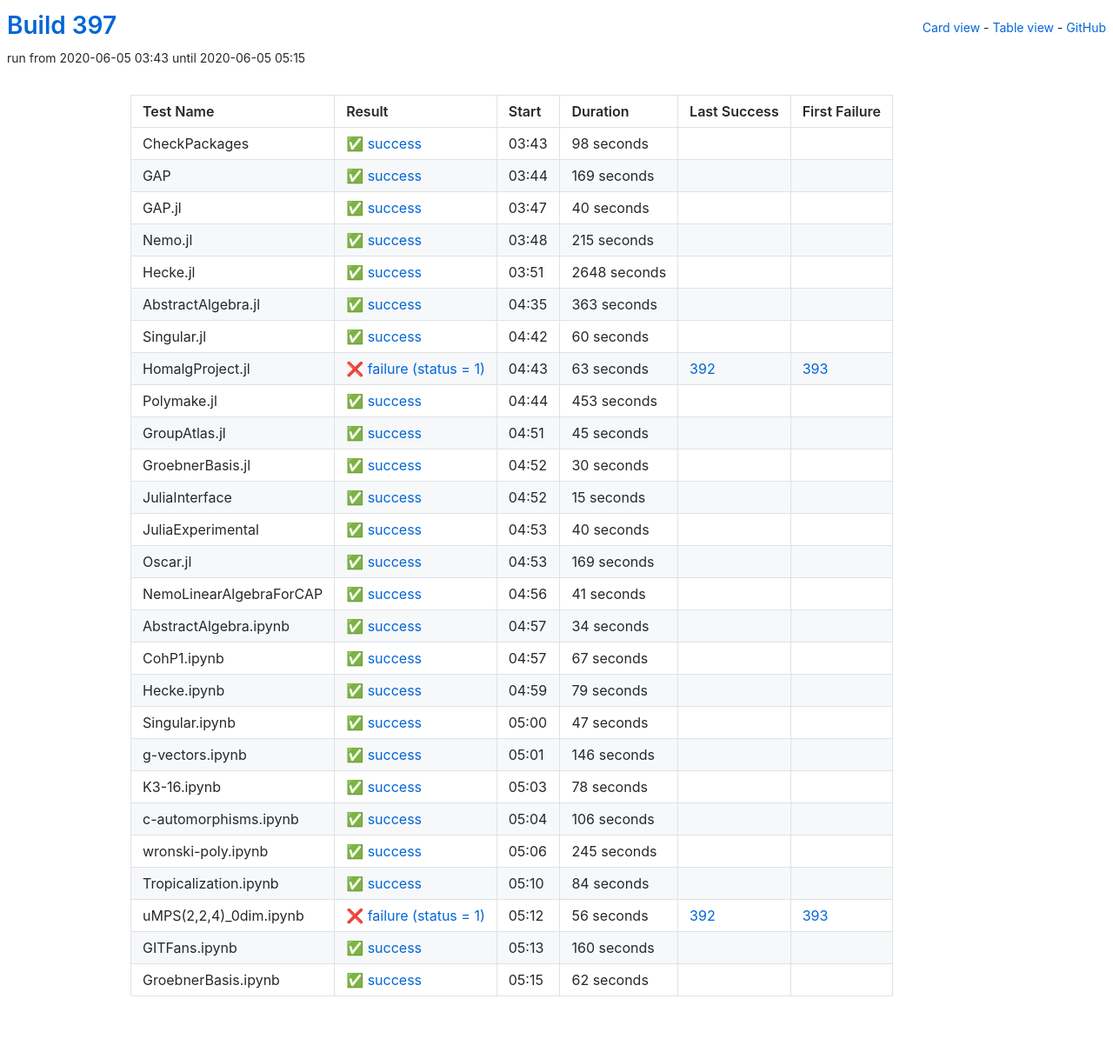
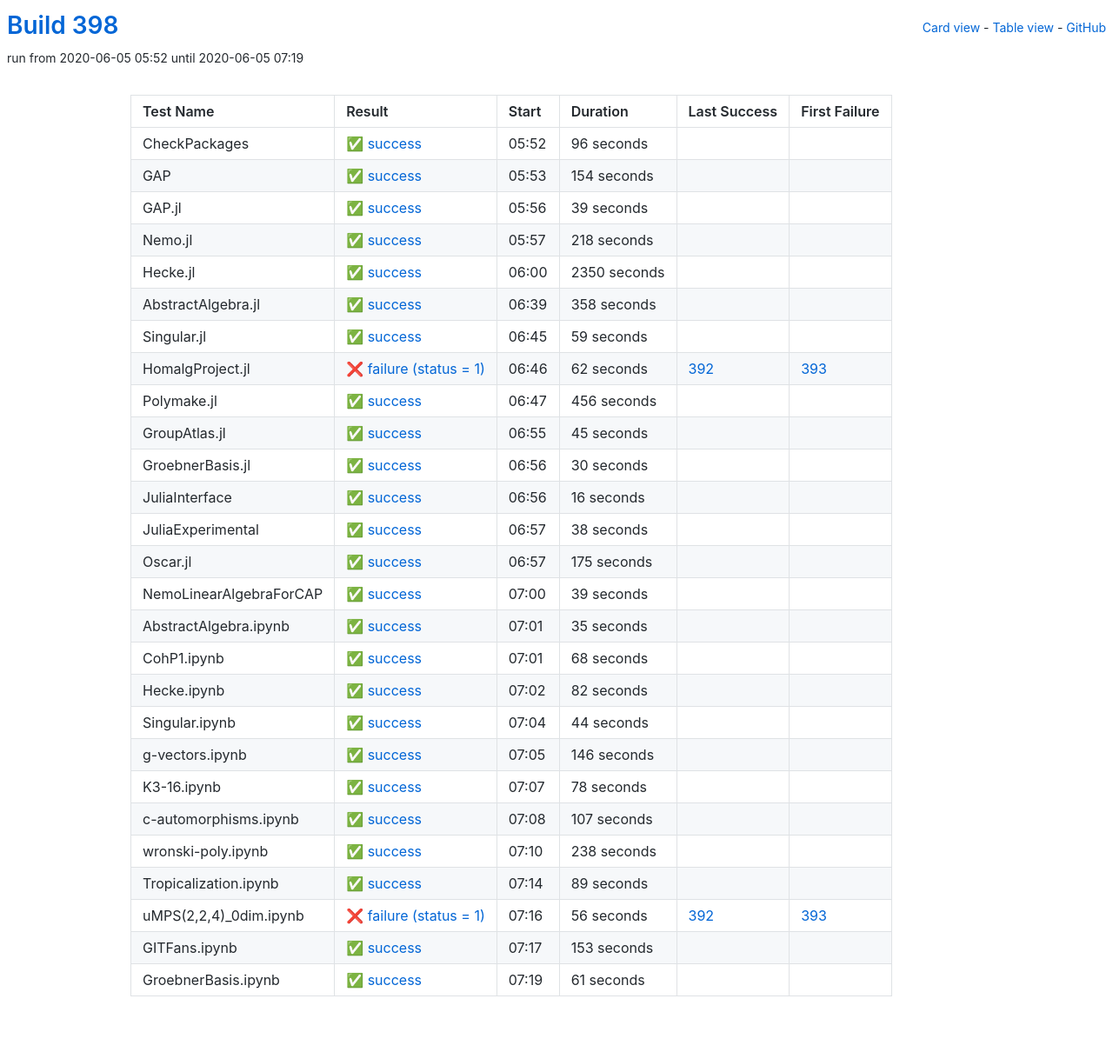
Before and after one commit to oscar-system/oscar-ci-status-1.4, a Jekyll site: the page built from table.html, in a window 1280 px wide. Shown: the whole page at 87% size. Built offline with Jekyll 4.4.1, drawn with Linux system fonts in a browser that asks for light colours.

Commit message:
Build 398

```diff
--- a/_data/ci.yml
+++ b/_data/ci.yml
@@ -1,113 +1,113 @@
-build: 397
-build_url: https://oscarci.mathematik.uni-kl.de/job/oscar-julia-1.4/397/
+build: 398
+build_url: https://oscarci.mathematik.uni-kl.de/job/oscar-julia-1.4/398/
 job: oscar-julia-1.4
 tests:
-- duration: 98
+- duration: 96
   exitcode: 0
   first_failure: false
   first_failure_url: null
   id: checkpackages
   last_success: false
   last_success_url: null
-  log: https://oscarci.mathematik.uni-kl.de/job/oscar-julia-1.4/397/artifact/logs/build-397/CheckPackages.log
+  log: https://oscarci.mathematik.uni-kl.de/job/oscar-julia-1.4/398/artifact/logs/build-398/CheckPackages.log
   name: CheckPackages
-  start: 2020-06-05 03:43
+  start: 2020-06-05 05:52
   status: success
   success: true
-- duration: 169
+- duration: 154
   exitcode: 0
   first_failure: false
   first_failure_url: null
   id: gap
   last_success: false
   last_success_url: null
-  log: https://oscarci.mathematik.uni-kl.de/job/oscar-julia-1.4/397/artifact/logs/build-397/GAP.log
+  log: https://oscarci.mathematik.uni-kl.de/job/oscar-julia-1.4/398/artifact/logs/build-398/GAP.log
   name: GAP
-  start: 2020-06-05 03:44
+  start: 2020-06-05 05:53
   status: success
   success: true
-- duration: 40
+- duration: 39
   exitcode: 0
   first_failure: false
   first_failure_url: null
   id: gap-jl
   last_success: false
   last_success_url: null
-  log: https://oscarci.mathematik.uni-kl.de/job/oscar-julia-1.4/397/artifact/logs/build-397/GAP.jl.log
+  log: https://oscarci.mathematik.uni-kl.de/job/oscar-julia-1.4/398/artifact/logs/build-398/GAP.jl.log
   name: GAP.jl
-  start: 2020-06-05 03:47
+  start: 2020-06-05 05:56
   status: success
   success: true
-- duration: 215
+- duration: 218
   exitcode: 0
   first_failure: false
   first_failure_url: null
   id: nemo-jl
   last_success: false
   last_success_url: null
-  log: https://oscarci.mathematik.uni-kl.de/job/oscar-julia-1.4/397/artifact/logs/build-397/Nemo.jl.log
+  log: https://oscarci.mathematik.uni-kl.de/job/oscar-julia-1.4/398/artifact/logs/build-398/Nemo.jl.log
   name: Nemo.jl
-  start: 2020-06-05 03:48
+  start: 2020-06-05 05:57
   status: success
   success: true
-- duration: 2648
+- duration: 2350
   exitcode: 0
   first_failure: false
   first_failure_url: null
   id: hecke-jl
   last_success: false
   last_success_url: null
-  log: https://oscarci.mathematik.uni-kl.de/job/oscar-julia-1.4/397/artifact/logs/build-397/Hecke.jl.log
+  log: https://oscarci.mathematik.uni-kl.de/job/oscar-julia-1.4/398/artifact/logs/build-398/Hecke.jl.log
   name: Hecke.jl
-  start: 2020-06-05 03:51
+  start: 2020-06-05 06:00
   status: success
   success: true
-- duration: 363
+- duration: 358
   exitcode: 0
   first_failure: false
   first_failure_url: null
   id: abstractalgebra-jl
   last_success: false
   last_success_url: null
-  log: https://oscarci.mathematik.uni-kl.de/job/oscar-julia-1.4/397/artifact/logs/build-397/AbstractAlgebra.jl.log
+  log: https://oscarci.mathematik.uni-kl.de/job/oscar-julia-1.4/398/artifact/logs/build-398/AbstractAlgebra.jl.log
   name: AbstractAlgebra.jl
-  start: 2020-06-05 04:35
+  start: 2020-06-05 06:39
   status: success
   success: true
-- duration: 60
+- duration: 59
   exitcode: 0
   first_failure: false
   first_failure_url: null
   id: singular-jl
   last_success: false
   last_success_url: null
-  log: https://oscarci.mathematik.uni-kl.de/job/oscar-julia-1.4/397/artifact/logs/build-397/Singular.jl.log
+  log: https://oscarci.mathematik.uni-kl.de/job/oscar-julia-1.4/398/artifact/logs/build-398/Singular.jl.log
   name: Singular.jl
-  start: 2020-06-05 04:42
+  start: 2020-06-05 06:45
   status: success
   success: true
-- duration: 63
+- duration: 62
   exitcode: 1
   first_failure: 393
   first_failure_url: https://oscarci.mathematik.uni-kl.de/job/oscar-julia-1.4/393/
   id: homalgproject-jl
   last_success: 392
   last_success_url: https://oscarci.mathematik.uni-kl.de/job/oscar-julia-1.4/392/
-  log: https://oscarci.mathematik.uni-kl.de/job/oscar-julia-1.4/397/artifact/logs/build-397/HomalgProject.jl.log
+  log: https://oscarci.mathematik.uni-kl.de/job/oscar-julia-1.4/398/artifact/logs/build-398/HomalgProject.jl.log
   name: HomalgProject.jl
-  start: 2020-06-05 04:43
+  start: 2020-06-05 06:46
   status: failure
   success: false
-- duration: 453
+- duration: 456
   exitcode: 0
   first_failure: false
   first_failure_url: null
   id: polymake-jl
   last_success: false
   last_success_url: null
-  log: https://oscarci.mathematik.uni-kl.de/job/oscar-julia-1.4/397/artifact/logs/build-397/Polymake.jl.log
+  log: https://oscarci.mathematik.uni-kl.de/job/oscar-julia-1.4/398/artifact/logs/build-398/Polymake.jl.log
   name: Polymake.jl
-  start: 2020-06-05 04:44
+  start: 2020-06-05 06:47
   status: success
   success: true
 - duration: 45
@@ -117,9 +117,9 @@ tests:
   id: groupatlas-jl
   last_success: false
   last_success_url: null
-  log: https://oscarci.mathematik.uni-kl.de/job/oscar-julia-1.4/397/artifact/logs/build-397/GroupAtlas.jl.log
+  log: https://oscarci.mathematik.uni-kl.de/job/oscar-julia-1.4/398/artifact/logs/build-398/GroupAtlas.jl.log
   name: GroupAtlas.jl
-  start: 2020-06-05 04:51
+  start: 2020-06-05 06:55
   status: success
   success: true
 - duration: 30
@@ -129,105 +129,105 @@ tests:
   id: groebnerbasis-jl
   last_success: false
   last_success_url: null
-  log: https://oscarci.mathematik.uni-kl.de/job/oscar-julia-1.4/397/artifact/logs/build-397/GroebnerBasis.jl.log
+  log: https://oscarci.mathematik.uni-kl.de/job/oscar-julia-1.4/398/artifact/logs/build-398/GroebnerBasis.jl.log
   name: GroebnerBasis.jl
-  start: 2020-06-05 04:52
+  start: 2020-06-05 06:56
   status: success
   success: true
-- duration: 15
+- duration: 16
   exitcode: 0
   first_failure: false
   first_failure_url: null
   id: juliainterface
   last_success: false
   last_success_url: null
-  log: https://oscarci.mathematik.uni-kl.de/job/oscar-julia-1.4/397/artifact/logs/build-397/JuliaInterface.log
+  log: https://oscarci.mathematik.uni-kl.de/job/oscar-julia-1.4/398/artifact/logs/build-398/JuliaInterface.log
   name: JuliaInterface
-  start: 2020-06-05 04:52
+  start: 2020-06-05 06:56
   status: success
   success: true
-- duration: 40
+- duration: 38
   exitcode: 0
   first_failure: false
   first_failure_url: null
   id: juliaexperimental
   last_success: false
   last_success_url: null
-  log: https://oscarci.mathematik.uni-kl.de/job/oscar-julia-1.4/397/artifact/logs/build-397/JuliaExperimental.log
+  log: https://oscarci.mathematik.uni-kl.de/job/oscar-julia-1.4/398/artifact/logs/build-398/JuliaExperimental.log
   name: JuliaExperimental
-  start: 2020-06-05 04:53
+  start: 2020-06-05 06:57
   status: success
   success: true
-- duration: 169
+- duration: 175
   exitcode: 0
   first_failure: false
   first_failure_url: null
   id: oscar-jl
   last_success: false
   last_success_url: null
-  log: https://oscarci.mathematik.uni-kl.de/job/oscar-julia-1.4/397/artifact/logs/build-397/Oscar.jl.log
+  log: https://oscarci.mathematik.uni-kl.de/job/oscar-julia-1.4/398/artifact/logs/build-398/Oscar.jl.log
   name: Oscar.jl
-  start: 2020-06-05 04:53
+  start: 2020-06-05 06:57
   status: success
   success: true
-- duration: 41
+- duration: 39
   exitcode: 0
   first_failure: false
   first_failure_url: null
   id: nemolinearalgebraforcap
   last_success: false
   last_success_url: null
-  log: https://oscarci.mathematik.uni-kl.de/job/oscar-julia-1.4/397/artifact/logs/build-397/NemoLinearAlgebraForCAP.log
+  log: https://oscarci.mathematik.uni-kl.de/job/oscar-julia-1.4/398/artifact/logs/build-398/NemoLinearAlgebraForCAP.log
   name: NemoLinearAlgebraForCAP
-  start: 2020-06-05 04:56
+  start: 2020-06-05 07:00
   status: success
   success: true
-- duration: 34
+- duration: 35
   exitcode: 0
   first_failure: false
   first_failure_url: null
   id: abstractalgebra-ipynb
   last_success: false
   last_success_url: null
-  log: https://oscarci.mathematik.uni-kl.de/job/oscar-julia-1.4/397/artifact/logs/build-397/AbstractAlgebra.ipynb.log
+  log: https://oscarci.mathematik.uni-kl.de/job/oscar-julia-1.4/398/artifact/logs/build-398/AbstractAlgebra.ipynb.log
   name: AbstractAlgebra.ipynb
-  start: 2020-06-05 04:57
+  start: 2020-06-05 07:01
   status: success
   success: true
-- duration: 67
+- duration: 68
   exitcode: 0
   first_failure: false
   first_failure_url: null
   id: cohp1-ipynb
   last_success: false
   last_success_url: null
-  log: https://oscarci.mathematik.uni-kl.de/job/oscar-julia-1.4/397/artifact/logs/build-397/CohP1.ipynb.log
+  log: https://oscarci.mathematik.uni-kl.de/job/oscar-julia-1.4/398/artifact/logs/build-398/CohP1.ipynb.log
   name: CohP1.ipynb
-  start: 2020-06-05 04:57
+  start: 2020-06-05 07:01
   status: success
   success: true
-- duration: 79
+- duration: 82
   exitcode: 0
   first_failure: false
   first_failure_url: null
   id: hecke-ipynb
   last_success: false
   last_success_url: null
-  log: https://oscarci.mathematik.uni-kl.de/job/oscar-julia-1.4/397/artifact/logs/build-397/Hecke.ipynb.log
+  log: https://oscarci.mathematik.uni-kl.de/job/oscar-julia-1.4/398/artifact/logs/build-398/Hecke.ipynb.log
   name: Hecke.ipynb
-  start: 2020-06-05 04:59
+  start: 2020-06-05 07:02
   status: success
   success: true
-- duration: 47
+- duration: 44
   exitcode: 0
   first_failure: false
   first_failure_url: null
   id: singular-ipynb
   last_success: false
   last_success_url: null
-  log: https://oscarci.mathematik.uni-kl.de/job/oscar-julia-1.4/397/artifact/logs/build-397/Singular.ipynb.log
+  log: https://oscarci.mathematik.uni-kl.de/job/oscar-julia-1.4/398/artifact/logs/build-398/Singular.ipynb.log
   name: Singular.ipynb
-  start: 2020-06-05 05:00
+  start: 2020-06-05 07:04
   status: success
   success: true
 - duration: 146
@@ -237,9 +237,9 @@ tests:
   id: g-vectors-ipynb
   last_success: false
   last_success_url: null
-  log: https://oscarci.mathematik.uni-kl.de/job/oscar-julia-1.4/397/artifact/logs/build-397/g-vectors.ipynb.log
+  log: https://oscarci.mathematik.uni-kl.de/job/oscar-julia-1.4/398/artifact/logs/build-398/g-vectors.ipynb.log
   name: g-vectors.ipynb
-  start: 2020-06-05 05:01
+  start: 2020-06-05 07:05
   status: success
   success: true
 - duration: 78
@@ -249,45 +249,45 @@ tests:
   id: k3-16-ipynb
   last_success: false
   last_success_url: null
-  log: https://oscarci.mathematik.uni-kl.de/job/oscar-julia-1.4/397/artifact/logs/build-397/K3-16.ipynb.log
+  log: https://oscarci.mathematik.uni-kl.de/job/oscar-julia-1.4/398/artifact/logs/build-398/K3-16.ipynb.log
   name: K3-16.ipynb
-  start: 2020-06-05 05:03
+  start: 2020-06-05 07:07
   status: success
   success: true
-- duration: 106
+- duration: 107
   exitcode: 0
   first_failure: false
   first_failure_url: null
   id: c-automorphisms-ipynb
   last_success: false
   last_success_url: null
-  log: https://oscarci.mathematik.uni-kl.de/job/oscar-julia-1.4/397/artifact/logs/build-397/c-automorphisms.ipynb.log
+  log: https://oscarci.mathematik.uni-kl.de/job/oscar-julia-1.4/398/artifact/logs/build-398/c-automorphisms.ipynb.log
   name: c-automorphisms.ipynb
-  start: 2020-06-05 05:04
+  start: 2020-06-05 07:08
   status: success
   success: true
-- duration: 245
+- duration: 238
   exitcode: 0
   first_failure: false
   first_failure_url: null
   id: wronski-poly-ipynb
   last_success: false
   last_success_url: null
-  log: https://oscarci.mathematik.uni-kl.de/job/oscar-julia-1.4/397/artifact/logs/build-397/wronski-poly.ipynb.log
+  log: https://oscarci.mathematik.uni-kl.de/job/oscar-julia-1.4/398/artifact/logs/build-398/wronski-poly.ipynb.log
   name: wronski-poly.ipynb
-  start: 2020-06-05 05:06
+  start: 2020-06-05 07:10
   status: success
   success: true
-- duration: 84
+- duration: 89
   exitcode: 0
   first_failure: false
   first_failure_url: null
   id: tropicalization-ipynb
   last_success: false
   last_success_url: null
-  log: https://oscarci.mathematik.uni-kl.de/job/oscar-julia-1.4/397/artifact/logs/build-397/Tropicalization.ipynb.log
+  log: https://oscarci.mathematik.uni-kl.de/job/oscar-julia-1.4/398/artifact/logs/build-398/Tropicalization.ipynb.log
   name: Tropicalization.ipynb
-  start: 2020-06-05 05:10
+  start: 2020-06-05 07:14
   status: success
   success: true
 - duration: 56
@@ -297,32 +297,32 @@ tests:
   id: umps-2-2-4-0dim-ipynb
   last_success: 392
   last_success_url: https://oscarci.mathematik.uni-kl.de/job/oscar-julia-1.4/392/
-  log: https://oscarci.mathematik.uni-kl.de/job/oscar-julia-1.4/397/artifact/logs/build-397/uMPS-2-2-4-_0dim.ipynb.log
+  log: https://oscarci.mathematik.uni-kl.de/job/oscar-julia-1.4/398/artifact/logs/build-398/uMPS-2-2-4-_0dim.ipynb.log
   name: uMPS(2,2,4)_0dim.ipynb
-  start: 2020-06-05 05:12
+  start: 2020-06-05 07:16
   status: failure
   success: false
-- duration: 160
+- duration: 153
   exitcode: 0
   first_failure: false
   first_failure_url: null
   id: gitfans-ipynb
   last_success: false
   last_success_url: null
-  log: https://oscarci.mathematik.uni-kl.de/job/oscar-julia-1.4/397/artifact/logs/build-397/GITFans.ipynb.log
+  log: https://oscarci.mathematik.uni-kl.de/job/oscar-julia-1.4/398/artifact/logs/build-398/GITFans.ipynb.log
   name: GITFans.ipynb
-  start: 2020-06-05 05:13
+  start: 2020-06-05 07:17
   status: success
   success: true
-- duration: 62
+- duration: 61
   exitcode: 0
   first_failure: false
   first_failure_url: null
   id: groebnerbasis-ipynb
   last_success: false
   last_success_url: null
-  log: https://oscarci.mathematik.uni-kl.de/job/oscar-julia-1.4/397/artifact/logs/build-397/GroebnerBasis.ipynb.log
+  log: https://oscarci.mathematik.uni-kl.de/job/oscar-julia-1.4/398/artifact/logs/build-398/GroebnerBasis.ipynb.log
   name: GroebnerBasis.ipynb
-  start: 2020-06-05 05:15
+  start: 2020-06-05 07:19
   status: success
   success: true
```
Also changed, not shown: README.md.
